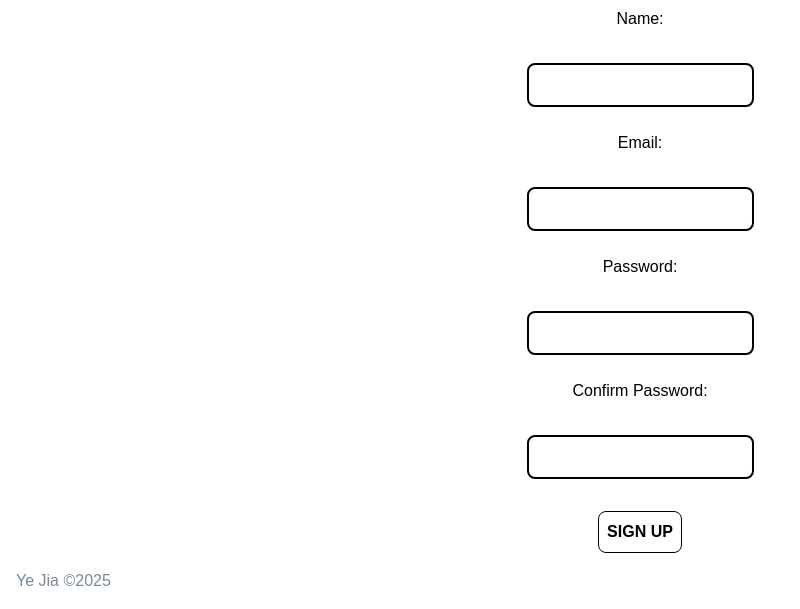
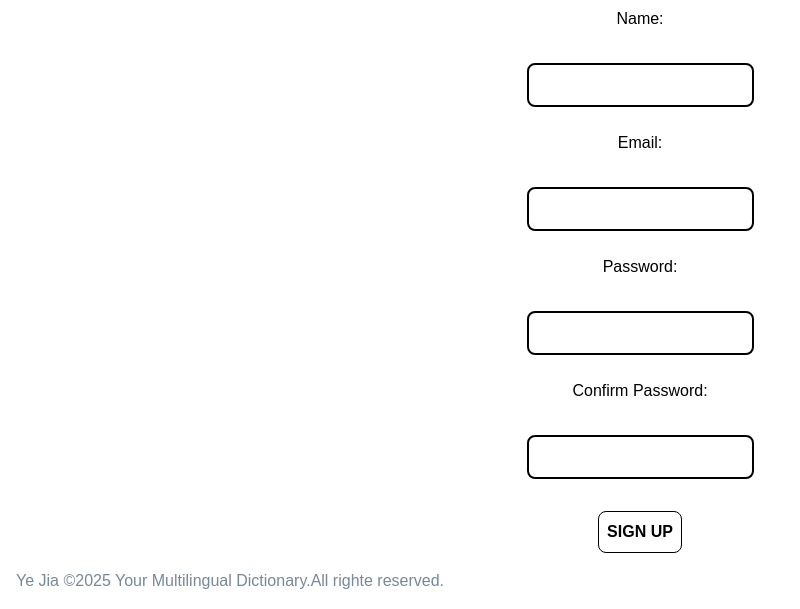
Before and after one commit to emilyyejia/your-multilingual-dictionary, a Node server app: page /auth/sign-up in a window 1280 px wide. Shown: the part 195-804 px from the top of the page, without its empty margins (0-800 px from the left). Run offline with Node 20, Linux system fonts and the light colour scheme; some libraries are stand-ins or nearby versions.

Commit message:
Edit footer

```diff
--- a/views/partials/footer.ejs
+++ b/views/partials/footer.ejs
@@ -1,4 +1,6 @@
   </main>
-  <footer>Ye Jia &copy;2025</footer>
+  <footer>
+    Ye Jia &copy;2025 Your Multilingual Dictionary.All righte reserved.
+  </footer>
 </body>
 </html>
--- a/views/partials/header.ejs
+++ b/views/partials/header.ejs
@@ -5,6 +5,7 @@
   <meta name="viewport" content="width=device-width, initial-scale=1.0">
   <link rel="stylesheet" href="/css/main.css">
   <link rel="stylesheet" href="https://cdn.jsdelivr.net/npm/bootstrap@5.3.6/dist/css/bootstrap.min.css">
+  <link rel="stylesheet" href="https://cdn.jsdelivr.net/npm/bootstrap-icons@1.11.1/font/bootstrap-icons.css">
   <title>Multilingual Dictionary</title>
 </head>
 <body>
```
Also changed, not shown: controllers/auth.js (+0 -12 lines), server.js (+0 -10 lines).
